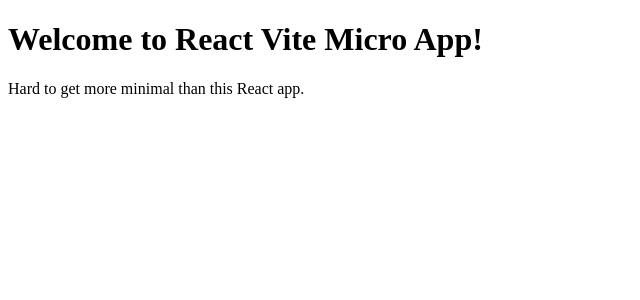
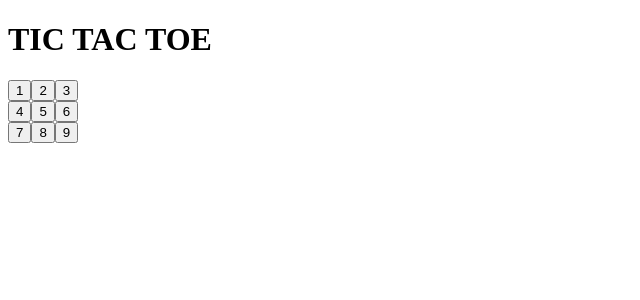
Before and after one commit to geekabdul/TicTacToe, a React (Vite) app: page / in a window 1280 px wide. Shown: the top 300 px of the page, without its empty margins (0-640 px from the left). Built offline with nearby package versions, Linux system fonts and the light colour scheme.

Commit message:
Created board and Square components

```diff
--- a/package.json
+++ b/package.json
@@ -16,6 +16,8 @@
     "react-dom": "^17.0.2"
   },
   "devDependencies": {
+    "@babel/eslint-parser": "^7.18.9",
+    "@babel/preset-react": "^7.18.6",
     "babel-eslint": "^10.1.0",
     "babel-preset-nano-react-app": "^0.1.0",
     "eslint": "^8.21.0",
--- a/src/App.jsx
+++ b/src/App.jsx
@@ -1,11 +1,12 @@
-import React from "react";
+import React from 'react';
+import Board from './components/Board';
 
 const App = () => {
   return (
-    <>
-      <h1>Welcome to React Vite Micro App!</h1>
-      <p>Hard to get more minimal than this React app.</p>
-    </>
+    <div>
+      <h1>TIC TAC TOE</h1>
+      <Board />
+    </div>
   );
 };
 export default App;
--- /dev/null
+++ b/src/components/Board.jsx
@@ -0,0 +1,25 @@
+import React from 'react';
+import Square from './Square';
+
+const Board = () => {
+  return (
+    <div>
+      <div>
+        <Square value={1} />
+        <Square value={2} />
+        <Square value={3} />
+      </div>
+      <div>
+        <Square value={4} />
+        <Square value={5} />
+        <Square value={6} />
+      </div>
+      <div>
+        <Square value={7} />
+        <Square value={8} />
+        <Square value={9} />
+      </div>
+    </div>
+  );
+};
+export default Board;
--- /dev/null
+++ b/src/components/Square.jsx
@@ -0,0 +1,6 @@
+import React from 'react';
+
+const Square = ({ value }) => {
+  return <button type="button">{value}</button>;
+};
+export default Square;
```
Also changed, not shown: 2 other files (tests, documents, lock files or other folders).
